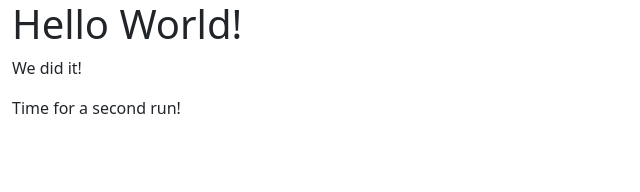
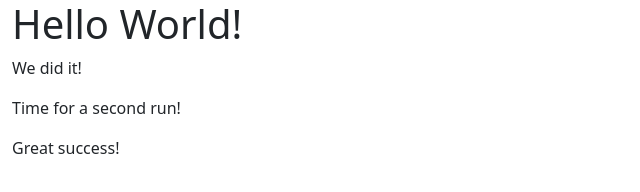
Before and after one commit to bbayrakt/webapp, a website built with webpack: page src/index.html in a window 1280 px wide. Shown: the whole page, without its empty margins (0-640 px from the left). Built offline with nearby package versions, Linux system fonts and the light colour scheme.

Commit message:
Mission success

```diff
--- a/src/index.html
+++ b/src/index.html
@@ -15,6 +15,7 @@
         <h1>Hello World!</h1>
         <p>We did it!</p>
         <p>Time for a second run!</p>
+        <p>Great success!</p>
       </div>
     </div>
 
```
